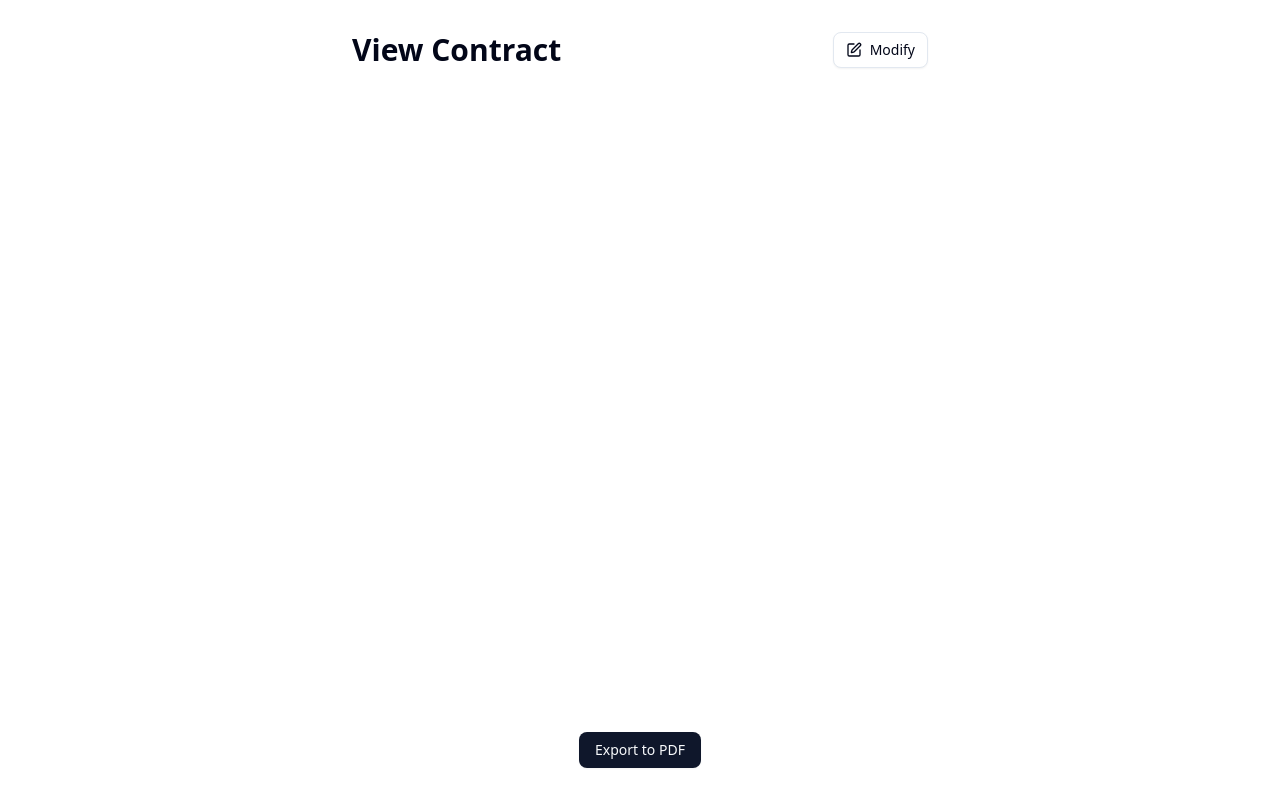
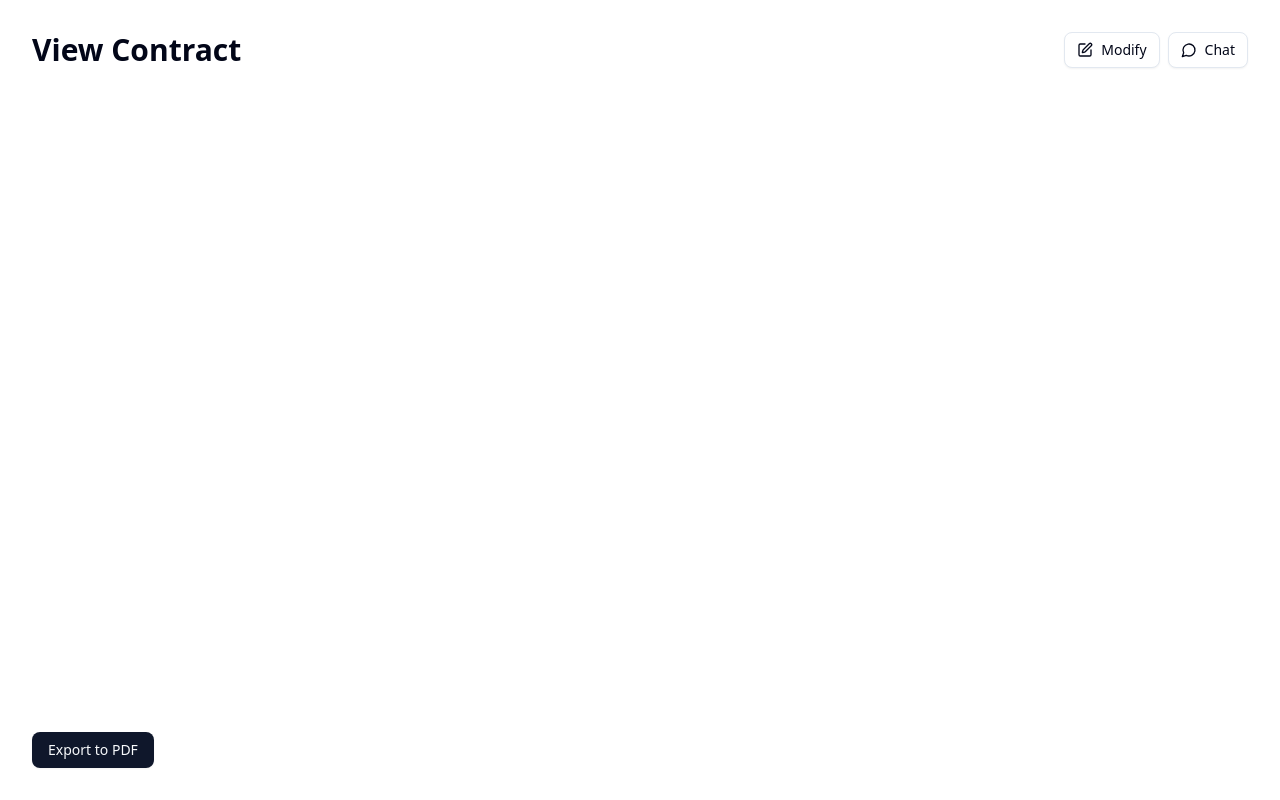
Before and after one commit to matthewru/hm-contracts, a Next.js app: page /view_contract in a window 1280 px wide. Built offline with nearby package versions, Linux system fonts and the light colour scheme.

Commit message:
better view contract layout + skeleton for chat

```diff
--- a/src/app/view_contract/page.tsx
+++ b/src/app/view_contract/page.tsx
@@ -2,11 +2,12 @@
 
 import React, { useRef, useState, useEffect } from 'react';
 import { Button } from '@/components/ui/button';
-import { Edit } from 'lucide-react';
+import { Edit, MessageCircle, X } from 'lucide-react';
 import { useReactToPrint } from 'react-to-print';
 
 const ViewContract = () => {
   const printRef = useRef<HTMLDivElement>(null);
+  const [isChatOpen, setIsChatOpen] = useState(false);
 
   // State to hold the full rendered LaTeX content (as HTML)
   const [latexContent, setLatexContent] = useState<string>('');
@@ -86,19 +87,35 @@ const ViewContract = () => {
   });
 
   return (
-    <div className="min-h-screen flex flex-col items-center bg-white">
+    <div className="min-h-screen flex bg-white">
+      {/* Contract Viewer Section */}
+      <div
+        className={`flex-1 flex flex-col transition-all duration-300 ${
+          isChatOpen ? 'pr-[40%]' : 'pr-0'
+        }`}
+      >
         {/* Header */}
-      <header className="w-full max-w-[50vw] flex justify-between items-center p-8">
+        <header className="w-full flex justify-between items-center p-8">
           <h1 className="text-3xl font-bold">View Contract</h1>
+          <div className="flex gap-2">
             <Button variant="outline" className="flex items-center gap-2">
               <Edit className="h-4 w-4" />
               Modify
             </Button>
+            <Button
+              variant="outline"
+              className="flex items-center gap-2"
+              onClick={() => setIsChatOpen(!isChatOpen)}
+            >
+              <MessageCircle className="h-4 w-4" />
+              Chat
+            </Button>
+          </div>
         </header>
 
-      {/* Scrollable Contract Pages Container */}
+        {/* Contract Pages Container */}
         <div className="w-full flex-1 overflow-y-auto overflow-x-hidden flex justify-center">
-        <div ref={printRef} className="flex flex-col items-center gap-8 w-[50vw] max-w-[900px] py-4">
+          <div ref={printRef} className="flex flex-col items-center gap-8 w-full max-w-[900px] py-4 px-8">
             {pages.map((page, index) => (
               <div
                 key={index}
@@ -138,6 +155,45 @@ const ViewContract = () => {
           </Button>
         </div>
       </div>
+
+      {/* Chat Section */}
+      <div
+        className={`fixed right-0 top-0 h-full bg-white border-l border-gray-200 transition-all duration-300 ${
+          isChatOpen ? 'w-[40%] translate-x-0' : 'w-[40%] translate-x-full'
+        }`}
+      >
+        <div className="flex flex-col h-full">
+          {/* Chat Header */}
+          <div className="p-4 border-b border-gray-200 flex justify-between items-center">
+            <h2 className="text-xl font-semibold">Chat</h2>
+            <Button
+              variant="ghost"
+              size="icon"
+              onClick={() => setIsChatOpen(false)}
+            >
+              <X className="h-5 w-5" />
+            </Button>
+          </div>
+
+          {/* Chat Messages */}
+          <div className="flex-1 overflow-y-auto p-4">
+            {/* Add your chat messages here */}
+          </div>
+
+          {/* Chat Input */}
+          <div className="p-4 border-t border-gray-200">
+            <div className="flex gap-2">
+              <input
+                type="text"
+                placeholder="Type your message..."
+                className="flex-1 p-2 border border-gray-300 rounded-md"
+              />
+              <Button>Send</Button>
+            </div>
+          </div>
+        </div>
+      </div>
+    </div>
   );
 };
 
```
Also changed, not shown: 1 other file (tests, documents, lock files or other folders). Lines whose indentation alone changed are shown as unchanged.
